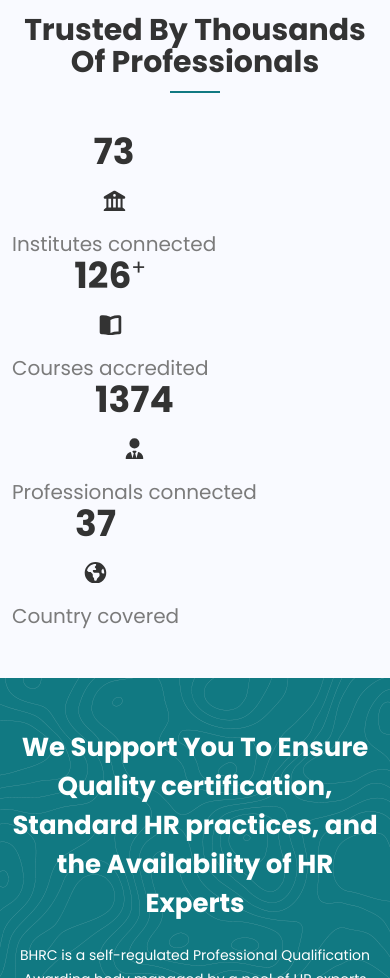
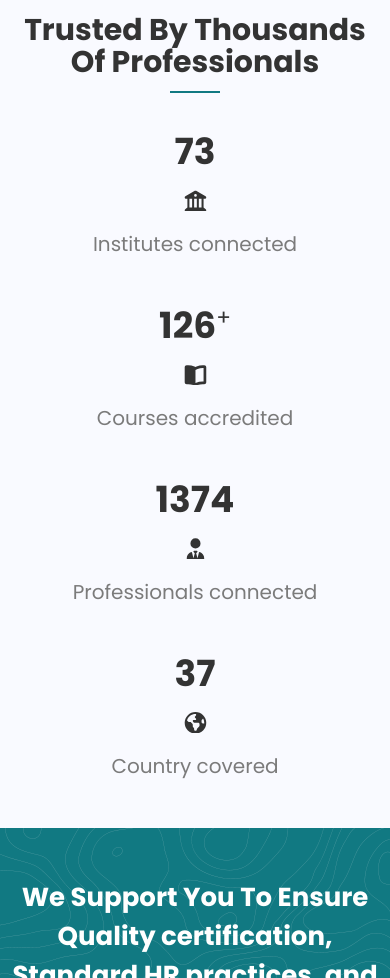
Before and after one commit to kmalaminstd123/hrboard-redesign, a plain HTML site: page index.html in a window 390 px wide. Shown: the part 4880-5858 px from the top of the page. Drawn offline with Linux system fonts and the light colour scheme.

Commit message:
counter responsive checked

```diff
--- a/assets/css/main.css
+++ b/assets/css/main.css
@@ -2029,6 +2029,13 @@ p {
 
 .counter-up-box{
   gap: 10px;
+}
+
+@media only screen and (max-width: 768px){
+  .counter_up_container{
+    justify-content: space-around !important;
+    gap: 50px;
+  }
 }
 
 .client-logo-section .client-logo-wrapper .client-logo-carousel .client-logo {
```
